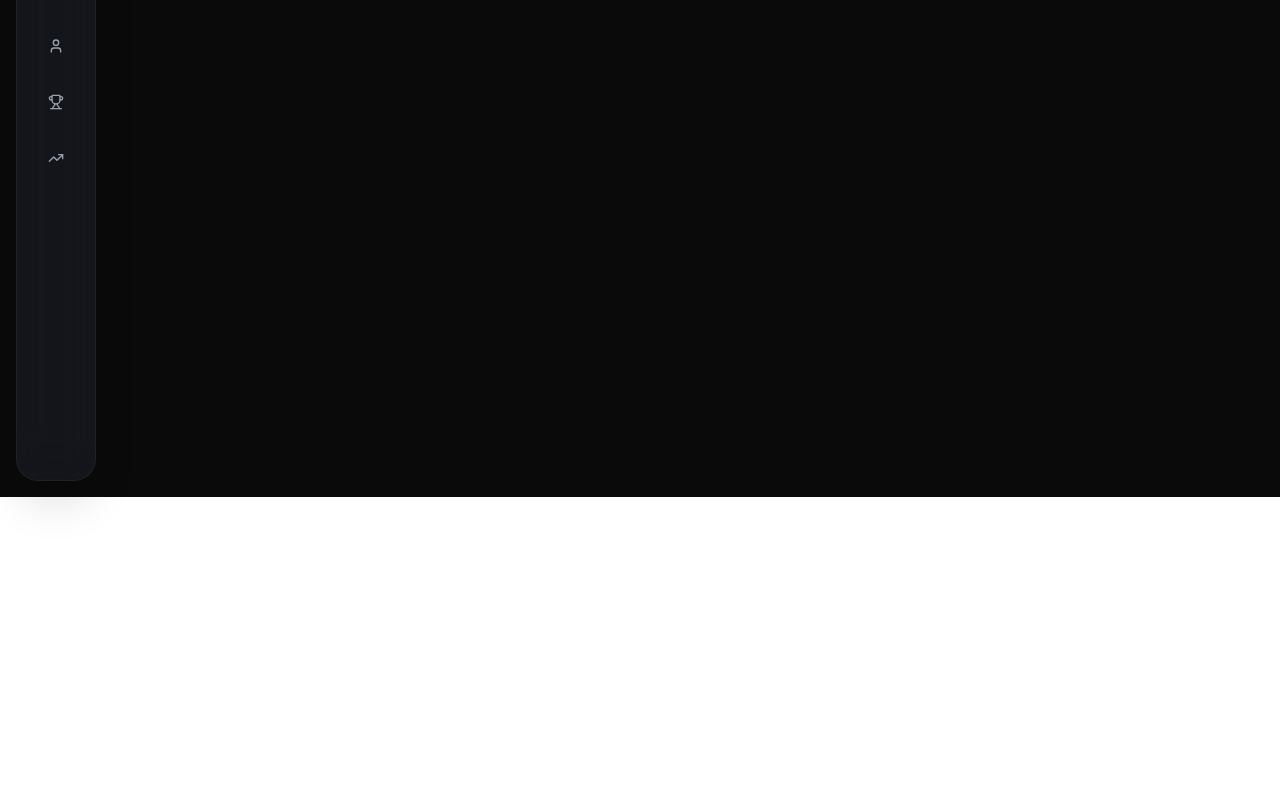
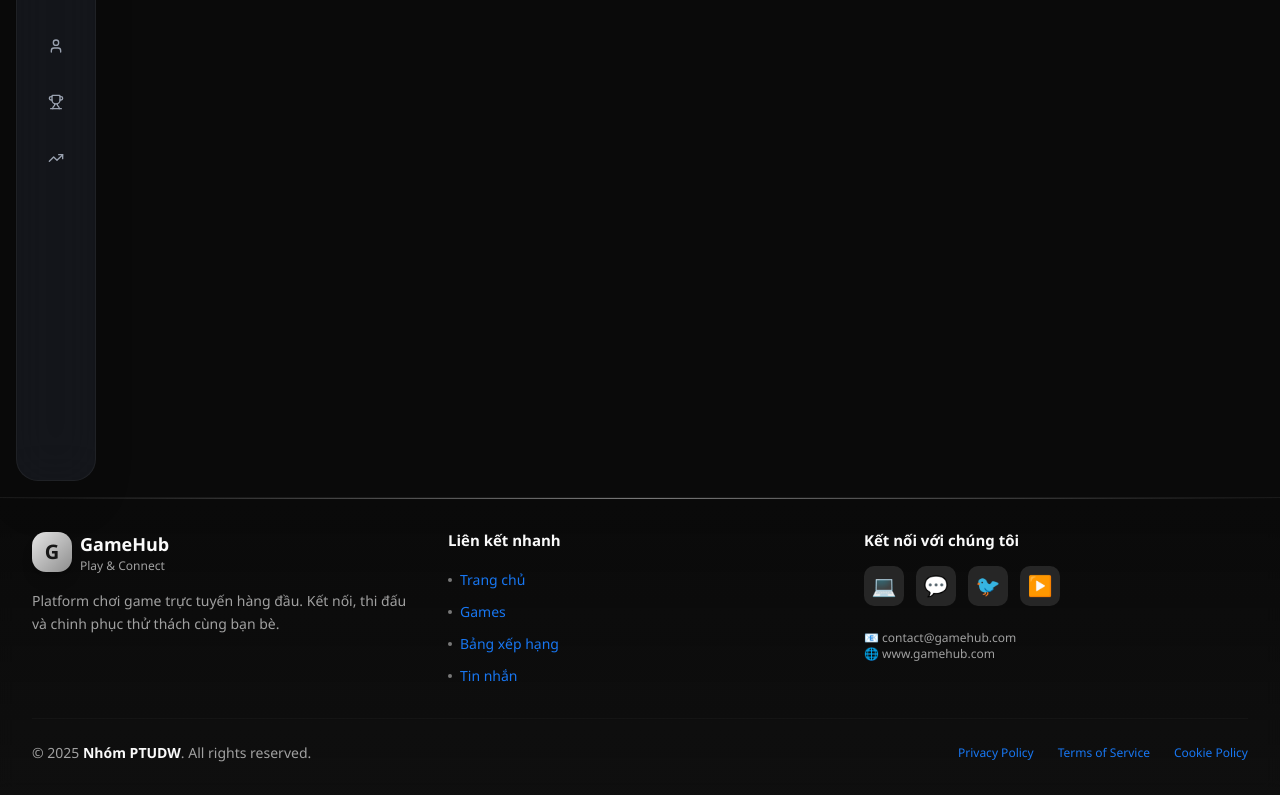
Before and after one commit to conluoi123/PTUDW, a React app in the folder frontend/: page /home in a window 1280 px wide. Shown: the part 303-1098 px from the top of the page. Before the commit the page ends 800 px from the top, so only its background shows below. Built offline with nearby package versions, Linux system fonts and the light colour scheme; no server answers; the HTML template or start-up script is replaced by a standard one.

Commit message:
pul request

```diff
--- a/frontend/package.json
+++ b/frontend/package.json
@@ -24,6 +24,7 @@
     "axios": "^1.13.2",
     "class-variance-authority": "^0.7.1",
     "clsx": "^2.1.1",
+    "embla-carousel-autoplay": "^8.6.0",
     "embla-carousel-react": "^8.6.0",
     "lucide-react": "^0.562.0",
     "react": "^19.2.0",
--- a/frontend/src/components/layouts/MainLayout.jsx
+++ b/frontend/src/components/layouts/MainLayout.jsx
@@ -61,6 +61,88 @@ export function MainLayout() {
           onClick={() => setIsSidebarOpen(false)}
         />
       )}
+
+      {/* Modern Footer */}
+      <footer className="relative mt-auto border-t border-border/50 bg-gradient-to-b from-background to-muted/20 backdrop-blur-sm">
+        <div className="max-w-7xl mx-auto px-4 sm:px-6 lg:px-8 py-8">
+          {/* Footer Content Grid */}
+          <div className="grid grid-cols-1 md:grid-cols-3 gap-8 mb-8">
+            {/* Brand Section */}
+            <div className="space-y-4">
+              <div className="flex items-center gap-2">
+                <div className="w-10 h-10 rounded-xl bg-gradient-to-br from-primary to-primary/60 flex items-center justify-center shadow-lg">
+                  <span className="text-xl font-bold text-primary-foreground">G</span>
+                </div>
+                <div>
+                  <h3 className="font-bold text-lg text-foreground">GameHub</h3>
+                  <p className="text-xs text-muted-foreground">Play & Connect</p>
+                </div>
+              </div>
+              <p className="text-sm text-muted-foreground leading-relaxed">
+                Platform chơi game trực tuyến hàng đầu. Kết nối, thi đấu và chinh phục thử thách cùng bạn bè.
+              </p>
+            </div>
+
+            {/* Quick Links */}
+            <div className="space-y-4">
+              <h4 className="font-semibold text-foreground">Liên kết nhanh</h4>
+              <ul className="space-y-2">
+                {['Trang chủ', 'Games', 'Bảng xếp hạng', 'Tin nhắn'].map((link, i) => (
+                  <li key={i}>
+                    <a href="#" className="text-sm text-muted-foreground hover:text-primary transition-colors inline-flex items-center gap-2 group">
+                      <span className="w-1 h-1 rounded-full bg-primary/50 group-hover:scale-150 transition-transform"></span>
+                      {link}
+                    </a>
+                  </li>
+                ))}
+              </ul>
+            </div>
+
+            {/* Social & Contact */}
+            <div className="space-y-4">
+              <h4 className="font-semibold text-foreground">Kết nối với chúng tôi</h4>
+              <div className="flex gap-3">
+                {[
+                  { name: 'GitHub', icon: '💻', link: '#' },
+                  { name: 'Discord', icon: '💬', link: '#' },
+                  { name: 'Twitter', icon: '🐦', link: '#' },
+                  { name: 'YouTube', icon: '▶️', link: '#' }
+                ].map((social, i) => (
+                  <a
+                    key={i}
+                    href={social.link}
+                    className="w-10 h-10 rounded-lg bg-muted hover:bg-primary/10 flex items-center justify-center transition-all hover:scale-110 hover:shadow-lg group"
+                    title={social.name}
+                  >
+                    <span className="text-xl group-hover:scale-125 transition-transform">{social.icon}</span>
+                  </a>
+                ))}
+              </div>
+              <p className="text-xs text-muted-foreground pt-2">
+                📧 contact@gamehub.com<br/>
+                🌐 www.gamehub.com
+              </p>
+            </div>
+          </div>
+
+          {/* Bottom Bar */}
+          <div className="pt-6 border-t border-border/30">
+            <div className="flex flex-col md:flex-row justify-between items-center gap-4">
+              <p className="text-sm text-muted-foreground">
+                © 2025 <span className="font-semibold text-foreground">Nhóm PTUDW</span>. All rights reserved.
+              </p>
+              <div className="flex gap-6 text-xs text-muted-foreground">
+                <a href="#" className="hover:text-primary transition-colors">Privacy Policy</a>
+                <a href="#" className="hover:text-primary transition-colors">Terms of Service</a>
+                <a href="#" className="hover:text-primary transition-colors">Cookie Policy</a>
+              </div>
+            </div>
+          </div>
+        </div>
+
+        {/* Decorative Gradient */}
+        <div className="absolute inset-x-0 top-0 h-px bg-gradient-to-r from-transparent via-primary/50 to-transparent"></div>
+      </footer>
     </div>
   );
 }
--- a/frontend/src/components/pages/HomePage.jsx
+++ b/frontend/src/components/pages/HomePage.jsx
@@ -20,6 +20,7 @@ import {
   CarouselNext,
   CarouselPrevious,
 } from "@/components/ui/carousel";
+import Autoplay from "embla-carousel-autoplay";
 import { Card, CardContent } from "@/components/ui/card";
 import { AuthContext } from "@/contexts/AuthContext";
 import { useContext } from "react";
@@ -70,7 +71,7 @@ export const HomePage = () => {
     return
   }
   return (
-    <div className="space-y-8 animate-fade-in pb-10">
+    <div className="w-full space-y-8 animate-in fade-in duration-500 pb-10 min-w-0">
         {/* Loading Overlay */}
         {loading && (
             <LoadingOverlay
@@ -78,6 +79,9 @@ export const HomePage = () => {
                 description="Fetching available games and ratings..."
             />
         )}
+
+        {/* Wrap content in a large container to prevent infinite stretching on ultra-wide screens */}
+        <div className="w-full max-w-[1800px] mx-auto space-y-8">
             {/* GREETING HEADER */}
             <div className="flex flex-col md:flex-row md:items-end justify-between gap-4 mt-2">
                 <div>
@@ -122,19 +126,31 @@ export const HomePage = () => {
                  ))}
             </div>
 
-        {/* FEATURED CAROUSEL */}
-        <section>
-          <div className="flex items-center justify-between mb-4">
+            {/* FEATURED CAROUSEL - Overflow Protected */}
+            <section className="relative overflow-hidden">
+              <div className="flex items-center justify-between mb-4 px-4 md:px-12">
                   <h2 className="text-xl font-bold text-white flex items-center gap-2">
                     <Flame className="w-5 h-5 text-orange-500 fill-orange-500" />
                     <p className="text-primary">Nổi bật tuần này</p>
                   </h2>
               </div>
 
-          <Carousel className="w-full" opts={{ align: "start", loop: true }}>
+              {/* Carousel wrapper with padding for buttons */}
+              <div className="w-full overflow-hidden">
+                <div className="px-4 md:px-9">
+                <Carousel
+                  className="w-full"
+                  opts={{ align: "start", loop: true }}
+                  plugins={[
+                    Autoplay({
+                      delay: 3000,
+                      stopOnInteraction: true,
+                    }),
+                  ]}
+                >
                   <CarouselContent>
                     {games.length > 0 ? games.map((game) => (
-                <CarouselItem key={game.id} className="md:basis-1/2 lg:basis-2/3">
+                      <CarouselItem key={game.id} className="basis-full">
                         <div
                           onClick={() => navigate(`/game/${game.id}`)}
                           className="p-1"
@@ -179,10 +195,13 @@ export const HomePage = () => {
                   <CarouselPrevious className="hidden md:flex -left-4 bg-slate-900/80 border-slate-700 text-white hover:bg-indigo-600 hover:border-indigo-600" />
                   <CarouselNext className="hidden md:flex -right-4 bg-slate-900/80 border-slate-700 text-white hover:bg-indigo-600 hover:border-indigo-600" />
                 </Carousel>
+              </div>
+              </div>
             </section>
+        </div>
 
         {/* ALL GAMES GRID */}
-        <section>
+        <section className="space-y-6 animate-in fade-in duration-500">
           <div className="flex flex-col md:flex-row md:items-center justify-between mb-6 gap-4">
               <h3 className="text-xl font-bold text-foreground flex items-center gap-2">
                   <LayoutGrid className="w-5 h-5 text-indigo-500" />
@@ -207,31 +226,57 @@ export const HomePage = () => {
               </div>
           </div>
 
-          <div className="grid grid-cols-1 sm:grid-cols-2 lg:grid-cols-2 xl:grid-cols-3 gap-6">
-              {games.map((game) => (
-                <div
+          {/* Responsive Grid: 1 col mobile, 2 tablet, 3 desktop (max-w-7xl prevents overflow) */}
+          <div className="grid grid-cols-1 sm:grid-cols-2 lg:grid-cols-3 gap-4 sm:gap-6">
+              {games.map((game, index) => (
+                <Card
                   key={game.id}
-                  onClick={() => navigate(`/game/${game.id}`)}
-                  className="group bg-slate-900 rounded-2xl border border-slate-800 hover:border-indigo-500/50 overflow-hidden cursor-pointer transition-all hover:-translate-y-1 hover:shadow-xl"
+                  className="group overflow-hidden border-0 bg-transparent cursor-pointer animate-in fade-in slide-in-from-bottom-4 duration-500"
+                  style={{ animationDelay: `${index * 50}ms` }}
                 >
-                   {/* Card Image */}
-                   <div className="aspect-[16/9] bg-slate-950 relative overflow-hidden">
+                  <div className="relative h-72 rounded-2xl overflow-hidden shadow-lg hover:shadow-2xl transition-all duration-300">
+                    {/* Badge */}
+                    <div className="absolute top-3 left-3 z-20">
+                      <span className="px-2 py-1 rounded-md bg-gradient-to-r from-emerald-500 to-green-500 text-white text-xs font-bold">
+                        LIVE
+                      </span>
+                    </div>
+
+                    {/* Background Image */}
+                    <div className="absolute inset-0">
                       <img
                         src={getGameImage(game)}
                         alt={game.name}
-                        className="w-full h-full object-cover transition-transform duration-500 group-hover:scale-110 opacity-80 group-hover:opacity-100"
+                        className="w-full h-full object-cover transition-transform duration-700 group-hover:scale-110"
                       />
-                      <div className="absolute inset-0 bg-gradient-to-t from-slate-900 to-transparent opacity-60"></div>
+                      <div className="absolute inset-0 bg-gradient-to-t from-black/90 via-black/50 to-transparent opacity-80 group-hover:opacity-70 transition-opacity" />
                     </div>
 
-                   <div className="p-4">
-                     <div className="flex justify-between items-start mb-2">
-                       <h4 className="font-bold text-white text-base truncate flex-1 pr-2 group-hover:text-indigo-400 transition-colors">{game.name}</h4>
-                       <span className="text-[10px] font-bold bg-emerald-500/10 text-emerald-400 px-2 py-0.5 rounded border border-emerald-500/20">LIVE</span>
+                    {/* Content */}
+                    <CardContent
+                      className="relative h-full p-6 flex flex-col justify-end z-10"
+                      onClick={() => navigate(`/game/${game.id}`)}
+                    >
+                      <div className="transform translate-y-2 group-hover:translate-y-0 transition-transform duration-300">
+                        {/* Title */}
+                        <h3 className="text-2xl font-bold text-white mb-2 drop-shadow-lg">
+                          {game.name}
+                        </h3>
+
+                        {/* Description */}
+                        <p className="text-gray-200 text-sm line-clamp-2 mb-4 drop-shadow-md opacity-90">
+                          {game.description}
+                        </p>
+
+                        {/* Play Button */}
+                        <button className="w-full py-3 px-6 bg-white text-slate-900 font-semibold rounded-xl hover:bg-indigo-50 transition-all opacity-0 group-hover:opacity-100 translate-y-2 group-hover:translate-y-0 duration-300 shadow-lg hover:shadow-xl flex items-center justify-center gap-2">
+                          <Play className="w-5 h-5" fill="currentColor" />
+                          Play Now
+                        </button>
                       </div>
-                     <p className="text-xs text-slate-500 line-clamp-2">{game.description}</p>
+                    </CardContent>
                   </div>
-                </div>
+                </Card>
               ))}
           </div>
         </section>
```
Also changed, not shown: 1 other file (tests, documents, lock files or other folders). Lines whose indentation alone changed are shown as unchanged.
